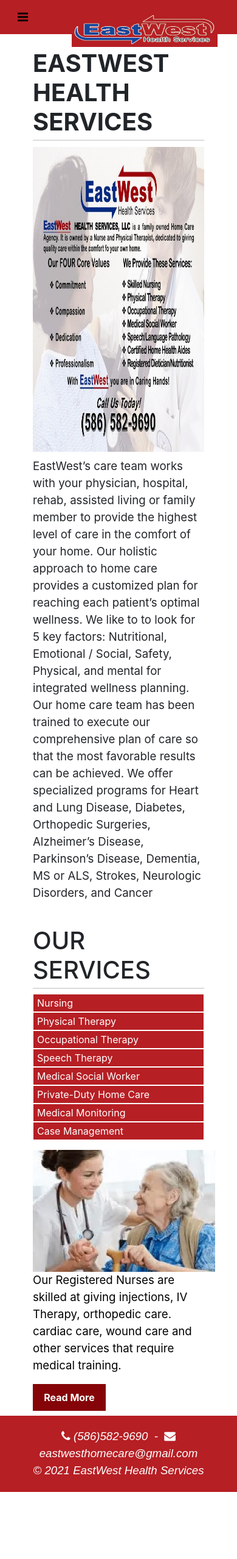
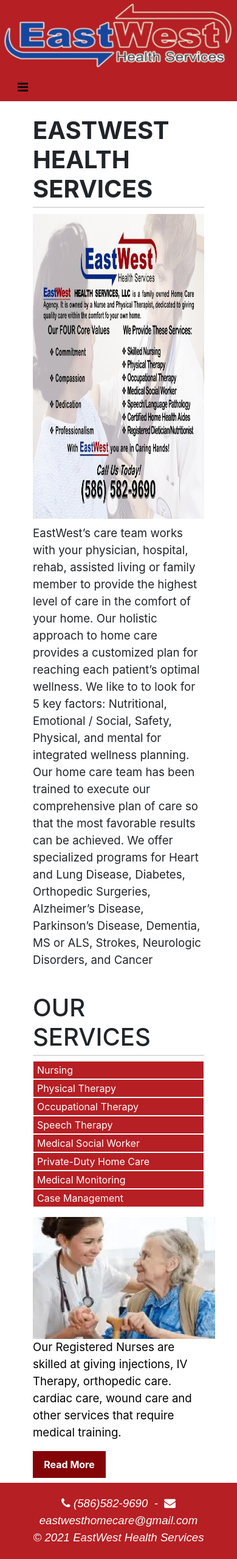
Before and after one commit to AAEspere/EastWest, a PHP site: page / in a window 390 px wide. Shown: the whole page at 61% size. Before the commit the page ends 2447 px from the top, so only its background shows below. Run offline with PHP 8.4, Linux system fonts and the light colour scheme; some libraries are stand-ins or nearby versions.

Commit message:
navbar should be good on mobile now, going to apply to all pages

```diff
--- a/CSS/web.css
+++ b/CSS/web.css
@@ -117,7 +117,15 @@ This css file comprises the template of the website. The template consists of th
 }
 #logopic {
     width: 240px;
-    height: 55px;
+    height: 70px;
+}
+
+#mobileOnly {
+    display: none;
+}
+
+#navLogo {
+
 }
 
 /*3. Navigation */
@@ -177,6 +185,10 @@ nav li:hover {
 .navbar-nav > li > .dropdown-menu a:hover {
     background-color: #850408;
     color: #FFFFFF;
+}
+
+.navitems {
+    padding-top: 20px;
 }
 
 #coloredBox {
@@ -513,11 +525,23 @@ footer a:hover {
     }
     #logopic {
         padding-bottom: 0px;
-        margin-bottom: -40px;
         float: center;
+        width: 100%;
+        height: 120px;
     }
     #logotext {
         display: none;
+    }
+    #navLogo {
+        display: none;
+        margin: 0;
+        padding: 0;
+    }
+    #mobileOnly {
+        display: block;
+        width: 100%;
+        margin: 0;
+        padding: 0;
     }
     #contacticons {
         float: none;
--- a/index.html
+++ b/index.html
@@ -20,6 +20,7 @@
     <!--Social media part of the top bar-->
     <div id = "stickyNav">
         <div id = "toprow" class = "pb-4 pt-1">
+            <div id = "wrapper">
                 <div class = "contact">
                     <ul>
                         <li><a href = "https://my.adlware.com/family">Family Portal</a></li>
@@ -29,15 +30,22 @@
                     </ul>
                 </div>
             </div>
-
-
+        </div>
+        <div id = "mobileOnly">
+            <img id = "logopic" src = "eastwest/eastwestRed.png">
+        </div>
         <!--Remaking the navigation of the website - so it's more mobile responsive-->
+        <!--The navigation of the website-->
         <nav class = "navbar navbar-expand-lg ms-auto">
             <button class="navbar-toggler" type="button" data-toggle="collapse" data-target="#navbarSupportedContent1"
             aria-controls="navbarSupportedContent1" aria-expanded="false" aria-label="Toggle navigation"><span class="dark-blue-text"><i
             class="fa fa-bars"></i></span></button>
-            <a class = "navbar-brand" href = "index.html"><img id = "logopic" src = "eastwest/eastwestRed.png"></a>
             <div id = "wrapper">
+                <div class = "row">
+                    <div class = "col" id = "navLogo">
+                        <a class = "mr-left" href = "index.html"><img id = "logopic" src = "eastwest/eastwestRed.png"></a>
+                    </div>
+                    <div class = "col navitems">
                                     <!-- Collapse button -->
                 <div class = "collapse navbar-collapse" id = "navbarSupportedContent1">
                     <ul class = "nav navbar-nav ml-auto">
@@ -83,10 +91,10 @@
                     </ul>
             </div>
                     </div>
+                </div>
+
+            </div>
         </nav>
-
-    <!--The navigation of the website-->
-
     </div>
     <div id = "wrapper">
 
@@ -116,7 +124,6 @@
             </script>
 
             <p>EastWest’s care team works with your physician, hospital, rehab, assisted living or family member to provide the highest level of care in the comfort of your home. Our holistic approach to home care provides a customized plan for reaching each patient’s optimal wellness. We like to to look for 5 key factors: Nutritional, Emotional / Social, Safety, Physical, and mental for integrated wellness planning. Our home care team has been trained to execute our comprehensive plan of care so that the most favorable results can be achieved. We offer specialized programs for Heart and Lung Disease, Diabetes, Orthopedic Surgeries, Alzheimer’s Disease, Parkinson’s Disease, Dementia, MS or ALS, Strokes, Neurologic Disorders, and Cancer</p>
-
             <br>
             <h1>OUR SERVICES</h1>
     <!--Creating a new tabs page for the 9 sections instead of having them be in columns-->
```
Lines whose indentation alone changed are shown as unchanged.
